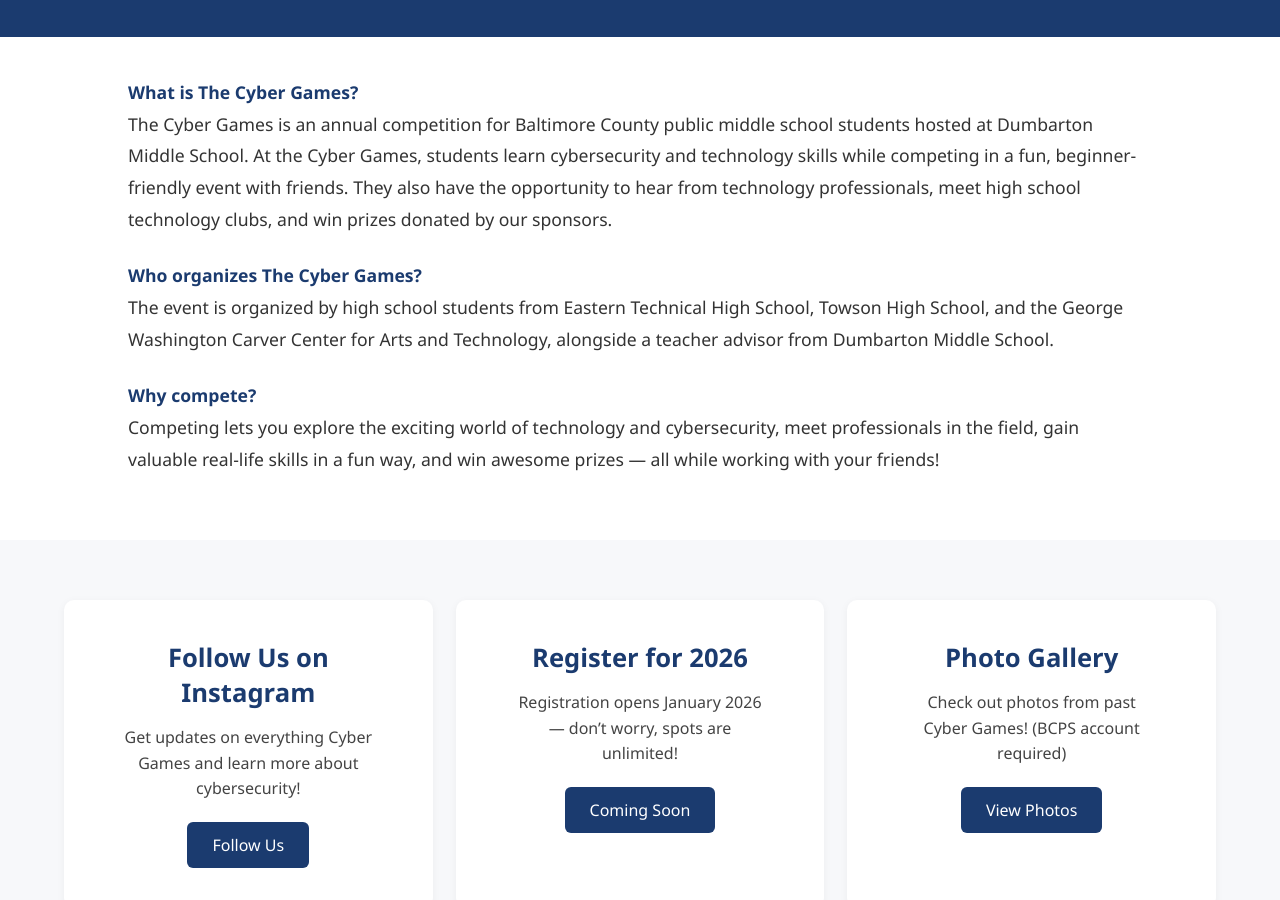
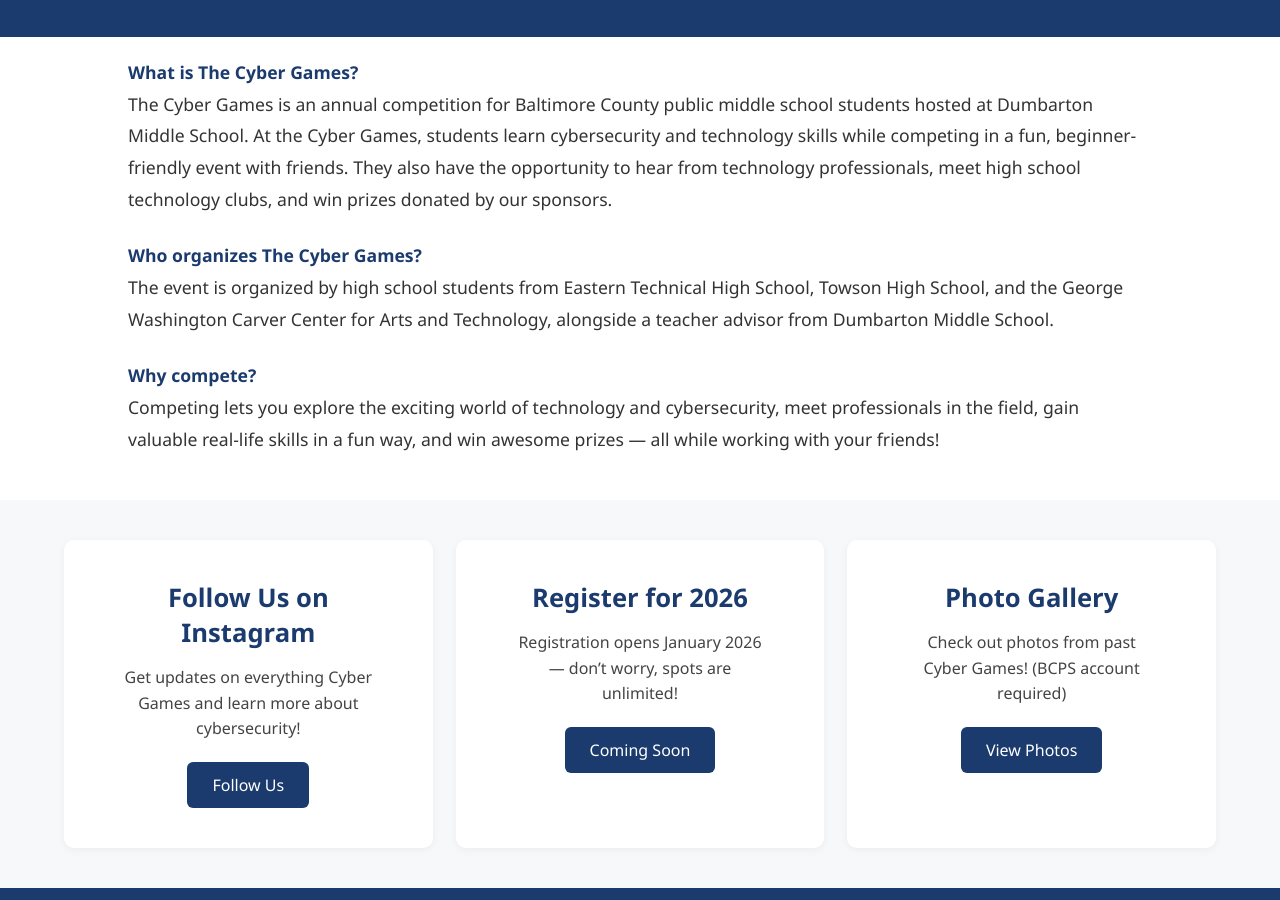
Before and after one commit to baltcybergames/baltcybergames.github.io, a plain HTML site: page index.html in a window 1280 px wide. Shown: the part 143-1043 px from the top of the page. Drawn offline with Linux system fonts and the light colour scheme.

Commit message:
Update index.html

```diff
--- a/index.html
+++ b/index.html
@@ -57,7 +57,7 @@
 
     #info {
       background-color: white;
-      padding: 40px 10%;
+      padding: 20px 10%;
       text-align: left;
     }
 
@@ -77,7 +77,7 @@
       justify-content: space-between;
       align-items: stretch;
       width: 90%;
-      margin: 60px auto;
+      margin: 40px auto;
       gap: 2%;
       flex-wrap: wrap;
     }
```
